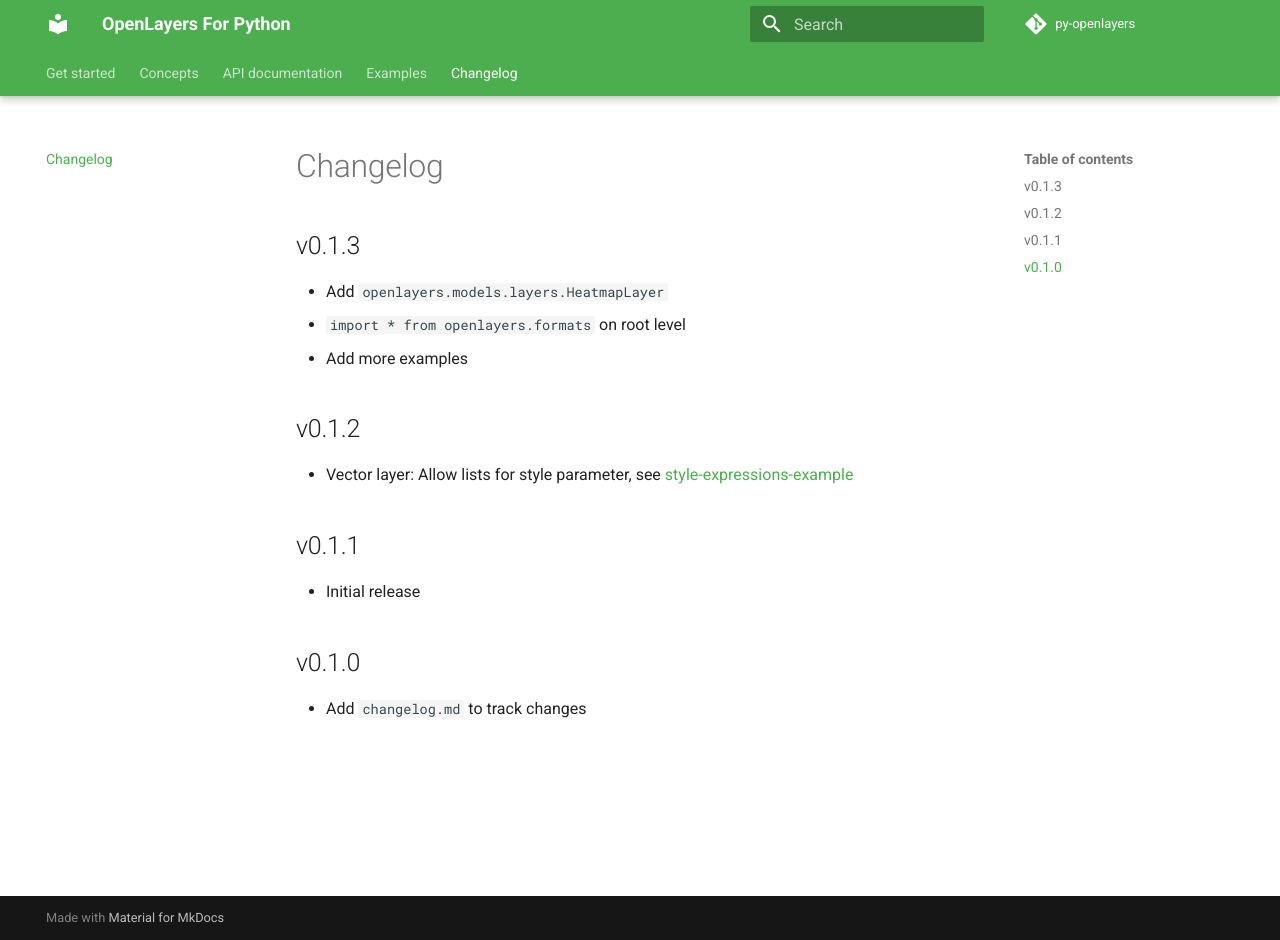
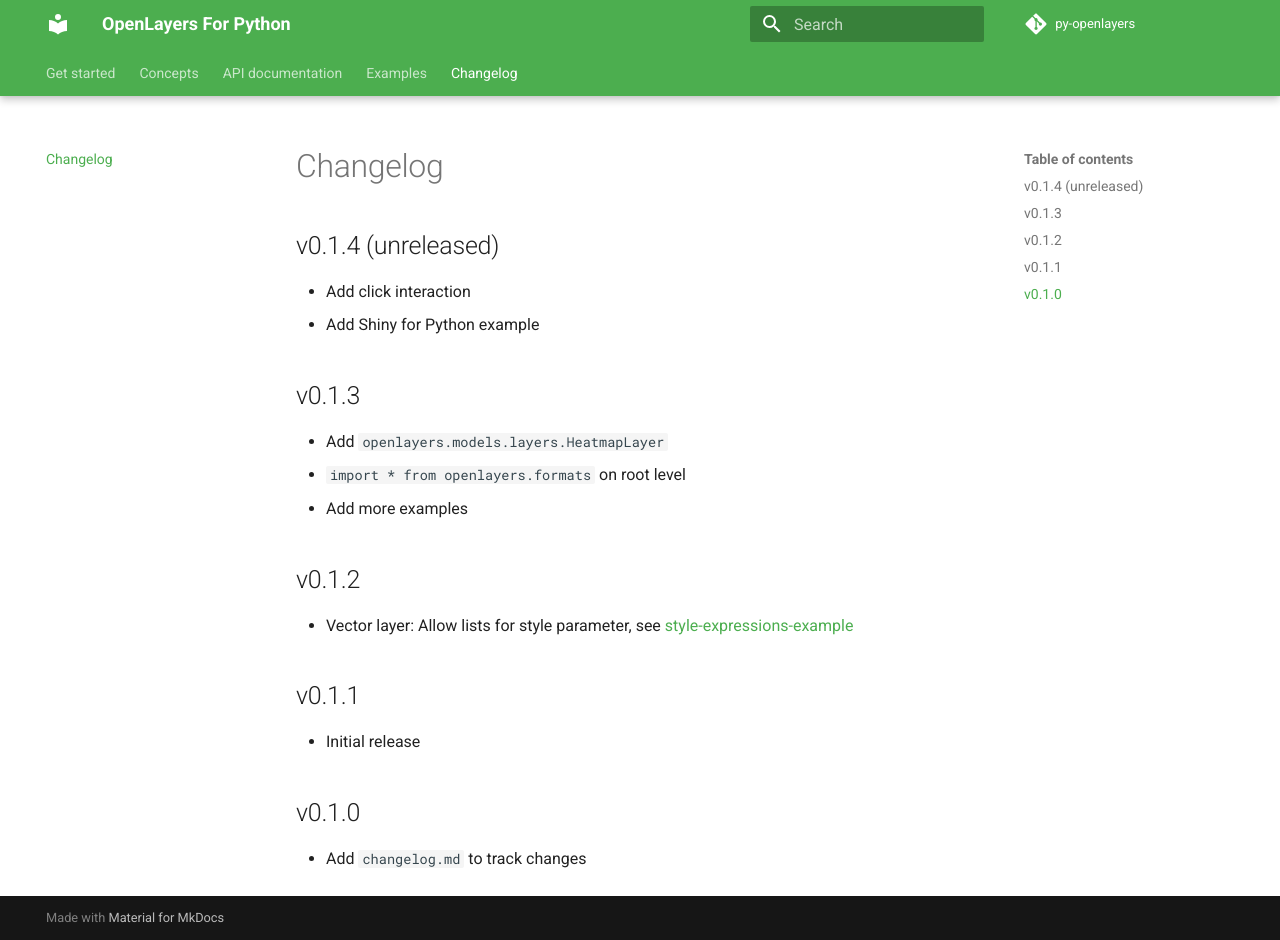
Before and after one commit to eoda-dev/py-openlayers, an MkDocs documentation site: the page built from docs/changelog.md, in a window 1280 px wide and 940 px high. Built offline with MkDocs 1.6.1 and Material for MkDocs 9.7.7, drawn with Linux system fonts in a browser that asks for light colours; comment, search, counter and statistics services are not loaded.

Commit message:
Update changelog

```diff
--- a/docs/changelog.md
+++ b/docs/changelog.md
@@ -1,4 +1,9 @@
 # Changelog
+
+## v0.1.4 (unreleased)
+
+* Add click interaction
+* Add Shiny for Python example
 
 ## v0.1.3
 
--- a/pyproject.toml
+++ b/pyproject.toml
@@ -1,6 +1,6 @@
 [project]
 name = "openlayers"
-version = "0.1.3"
+version = "0.1.4-rc.1"
 description = "Python Bindings for OpenLayersJS"
 readme = "README.md"
 authors = [{ name = "Stefan Kuethe", email = "stefan.kuethe@eoda.de" }]
```
